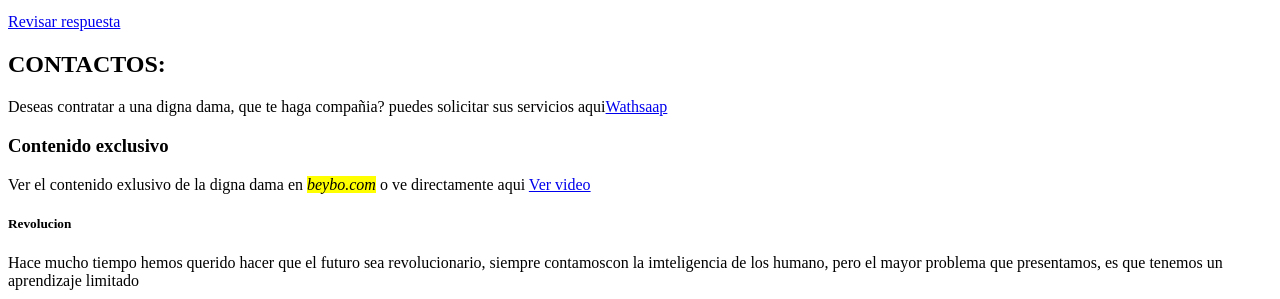
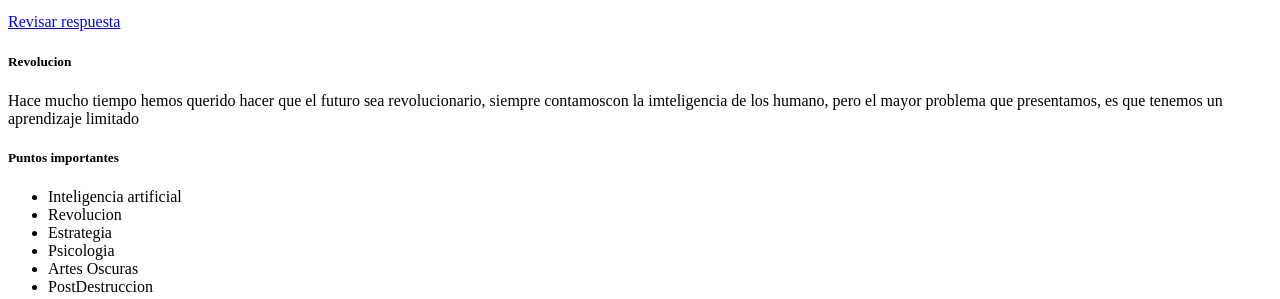
Before and after one commit to Shartdont/Proyecto-2, a plain HTML site: page index.html in a window 1280 px wide. Shown: the part 753-1052 px from the top of the page. Drawn offline with Linux system fonts and the light colour scheme.

Commit message:
update index.html

```diff
--- a/index.html
+++ b/index.html
@@ -22,10 +22,6 @@
     target="_blank">Compartir video</a>
     <p>¿Que es el robotica?</p>
     <a href="https://concepto.de/robotica/#leyes-de-la-robotica" target="_blank">Revisar respuesta</a>
-   <h2 id="CONTACTOS:">CONTACTOS:</h2>
-  <p>Deseas contratar a una digna dama, que te haga compañia? puedes solicitar sus servicios aqui<a href="https://wa.me/+51988781794?text=Hola%20beybo%20Cuanto%20cobras,%20bebita">Wathsaap</a></p>
-  <h3 id="Contenido-exclusivo">Contenido exclusivo</h3>
-   <p>Ver el contenido exlusivo de la digna dama en <mark><em>beybo.com</em></mark> o ve directamente aqui <a href="https://www.xnxx.es/video-1dbf0nd/salvaje_follada_anal_squirting_y_corrida_facial_con_la_joven_espanola_briseida_meyers." target="_blank">Ver video</a></p>
   <h5>Revolucion</h5>
   <p>Hace mucho tiempo hemos querido hacer que el futuro sea revolucionario, siempre contamoscon la imteligencia de los humano, pero el mayor problema que presentamos, es que tenemos un aprendizaje limitado</p>
   <h5>Puntos importantes</h5>
```
